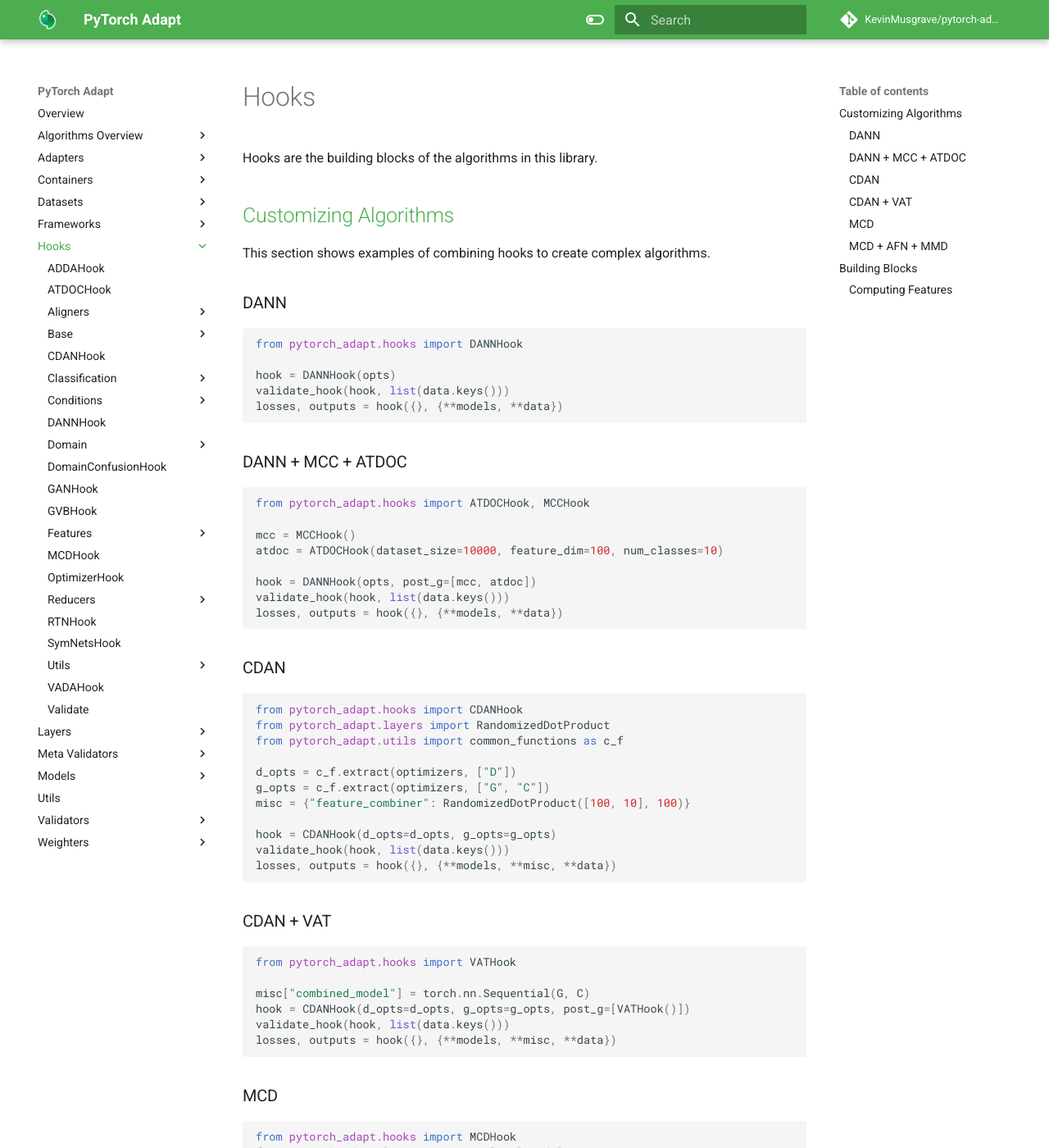
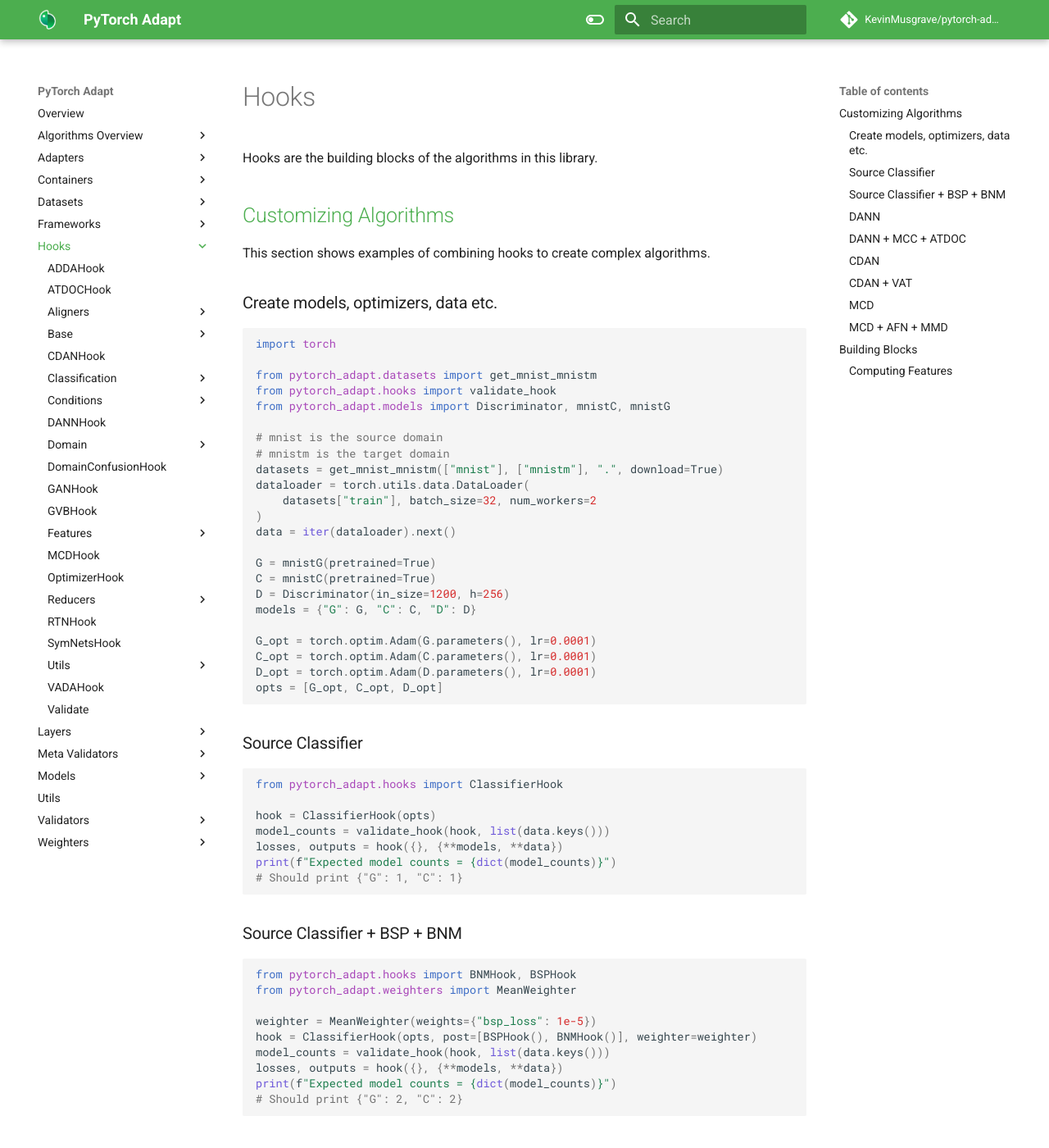
Before and after one commit to KevinMusgrave/pytorch-adapt, an MkDocs documentation site: the page built from docs/hooks/index.md, in a window 1280 px wide and 1400 px high. Shown: the whole window at 82% size. Built offline with MkDocs 1.6.1 and Material for MkDocs 9.7.7, drawn with Linux system fonts in a browser that asks for light colours; comment, search, counter and statistics services are not loaded; some of the changed text lies outside the part shown.

Commit message:
Updated docs

````diff
--- a/docs/hooks/index.md
+++ b/docs/hooks/index.md
@@ -5,6 +5,57 @@ Hooks are the building blocks of the algorithms in this library.
 ## [Customizing Algorithms](https://github.com/KevinMusgrave/pytorch-adapt/tree/main/examples/notebooks/CustomizingAlgorithms.ipynb)
 
 This section shows examples of combining hooks to create complex algorithms.
+
+### Create models, optimizers, data etc.
+```python
+import torch
+
+from pytorch_adapt.datasets import get_mnist_mnistm
+from pytorch_adapt.hooks import validate_hook
+from pytorch_adapt.models import Discriminator, mnistC, mnistG
+
+# mnist is the source domain
+# mnistm is the target domain
+datasets = get_mnist_mnistm(["mnist"], ["mnistm"], ".", download=True)
+dataloader = torch.utils.data.DataLoader(
+    datasets["train"], batch_size=32, num_workers=2
+)
+data = iter(dataloader).next()
+
+G = mnistG(pretrained=True)
+C = mnistC(pretrained=True)
+D = Discriminator(in_size=1200, h=256)
+models = {"G": G, "C": C, "D": D}
+
+G_opt = torch.optim.Adam(G.parameters(), lr=0.0001)
+C_opt = torch.optim.Adam(C.parameters(), lr=0.0001)
+D_opt = torch.optim.Adam(D.parameters(), lr=0.0001)
+opts = [G_opt, C_opt, D_opt]
+```
+
+### Source Classifier
+```python
+from pytorch_adapt.hooks import ClassifierHook
+
+hook = ClassifierHook(opts)
+model_counts = validate_hook(hook, list(data.keys()))
+losses, outputs = hook({}, {**models, **data})
+print(f"Expected model counts = {dict(model_counts)}")
+# Should print {"G": 1, "C": 1}
+```
+
+### Source Classifier + BSP + BNM
+```python
+from pytorch_adapt.hooks import BNMHook, BSPHook
+from pytorch_adapt.weighters import MeanWeighter
+
+weighter = MeanWeighter(weights={"bsp_loss": 1e-5})
+hook = ClassifierHook(opts, post=[BSPHook(), BNMHook()], weighter=weighter)
+model_counts = validate_hook(hook, list(data.keys()))
+losses, outputs = hook({}, {**models, **data})
+print(f"Expected model counts = {dict(model_counts)}")
+# Should print {"G": 2, "C": 2}
+```
 
 ### DANN
 ```python
@@ -20,7 +71,7 @@ losses, outputs = hook({}, {**models, **data})
 from pytorch_adapt.hooks import ATDOCHook, MCCHook
 
 mcc = MCCHook()
-atdoc = ATDOCHook(dataset_size=10000, feature_dim=100, num_classes=10)
+atdoc = ATDOCHook(dataset_size=len(datasets["train"]), feature_dim=1200, num_classes=10)
 
 hook = DANNHook(opts, post_g=[mcc, atdoc])
 validate_hook(hook, list(data.keys()))
@@ -33,9 +84,9 @@ from pytorch_adapt.hooks import CDANHook
 from pytorch_adapt.layers import RandomizedDotProduct
 from pytorch_adapt.utils import common_functions as c_f
 
-d_opts = c_f.extract(optimizers, ["D"])
-g_opts = c_f.extract(optimizers, ["G", "C"])
-misc = {"feature_combiner": RandomizedDotProduct([100, 10], 100)}
+d_opts = opts[2:]
+g_opts = opts[:2]
+misc = {"feature_combiner": RandomizedDotProduct([1200, 10], 1200)}
 
 hook = CDANHook(d_opts=d_opts, g_opts=g_opts)
 validate_hook(hook, list(data.keys()))
@@ -57,13 +108,12 @@ losses, outputs = hook({}, {**models, **misc, **data})
 from pytorch_adapt.hooks import MCDHook
 from pytorch_adapt.layers import MultipleModels
 
-C = torch.nn.Linear(100, 10)
-C1, C2 = C, c_f.reinit(C)
-C = MultipleModels(C1, C2)
+C2 = c_f.reinit(C)
+C = MultipleModels(C, C2)
 models["C"] = C
 
-g_opts = c_f.extract(optimizers, ["G"])
-c_opts = c_f.extract(optimizers, ["C"])
+g_opts = opts[0:1]
+c_opts = opts[1:2]
 
 hook = MCDHook(g_opts=g_opts, c_opts=c_opts)
 validate_hook(hook, list(data.keys()))
````
Also changed, not shown: README.md (+1 -0 lines), docs/adapters/index.md (+4 -1 lines), docs/index.md (+28 -40 lines), docs/weighters/index.md (+2 -1 lines), 1 other file.
